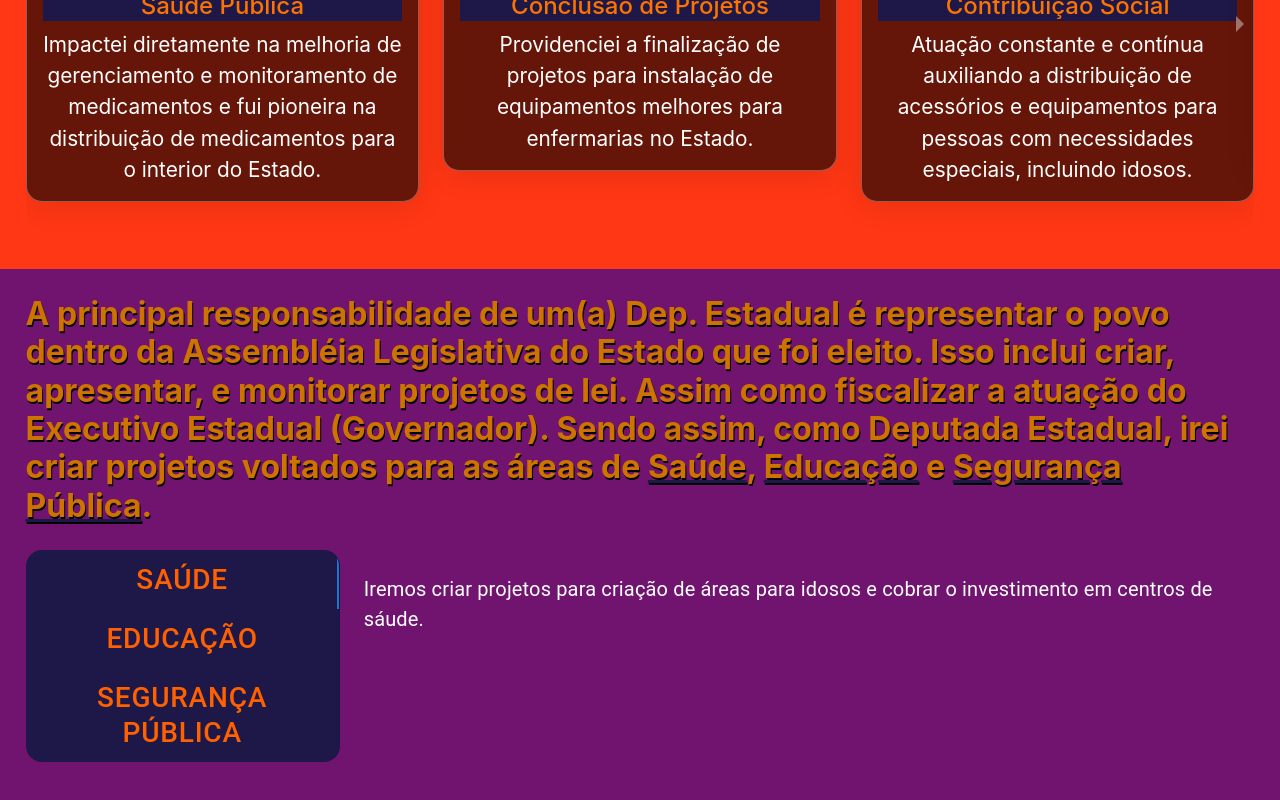
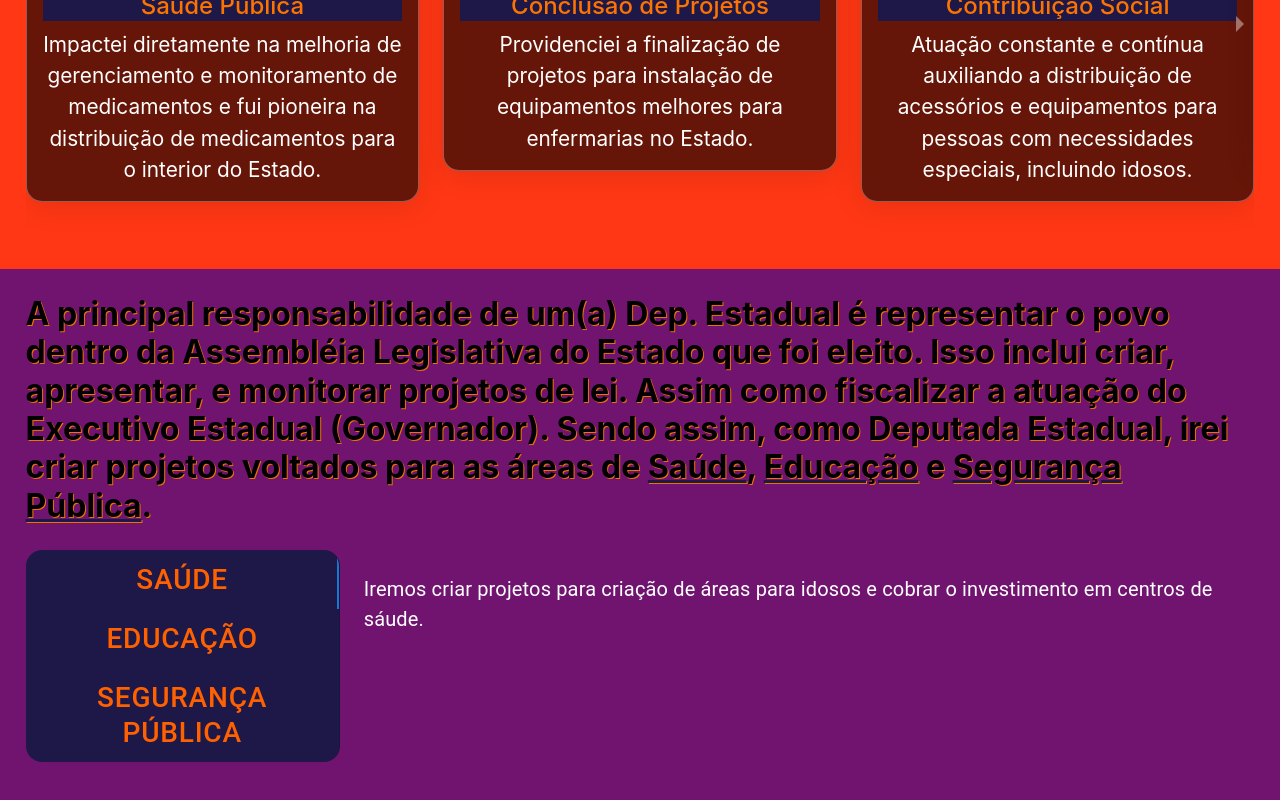
Before and after one commit to Takater/dep-mirian-moret, a React (Create React App) app: page / in a window 1280 px wide. Shown: the part 2691-3491 px from the top of the page. Built offline with nearby package versions, Linux system fonts and the light colour scheme.

Commit message:
Thu, Aug 25, 2022, 9:53 PM +00:00

```diff
--- a/src/App.css
+++ b/src/App.css
@@ -130,8 +130,8 @@ li>a {
 }
 
 #propostas>h3 {
-  color: #cc7300;
-  text-shadow: 1px 2px #000;
+  color: #000;
+  text-shadow: 1px 1px #ec7300;
   font-weight: bold;
   font-size: 200%;
   margin-bottom: 2%;
```
